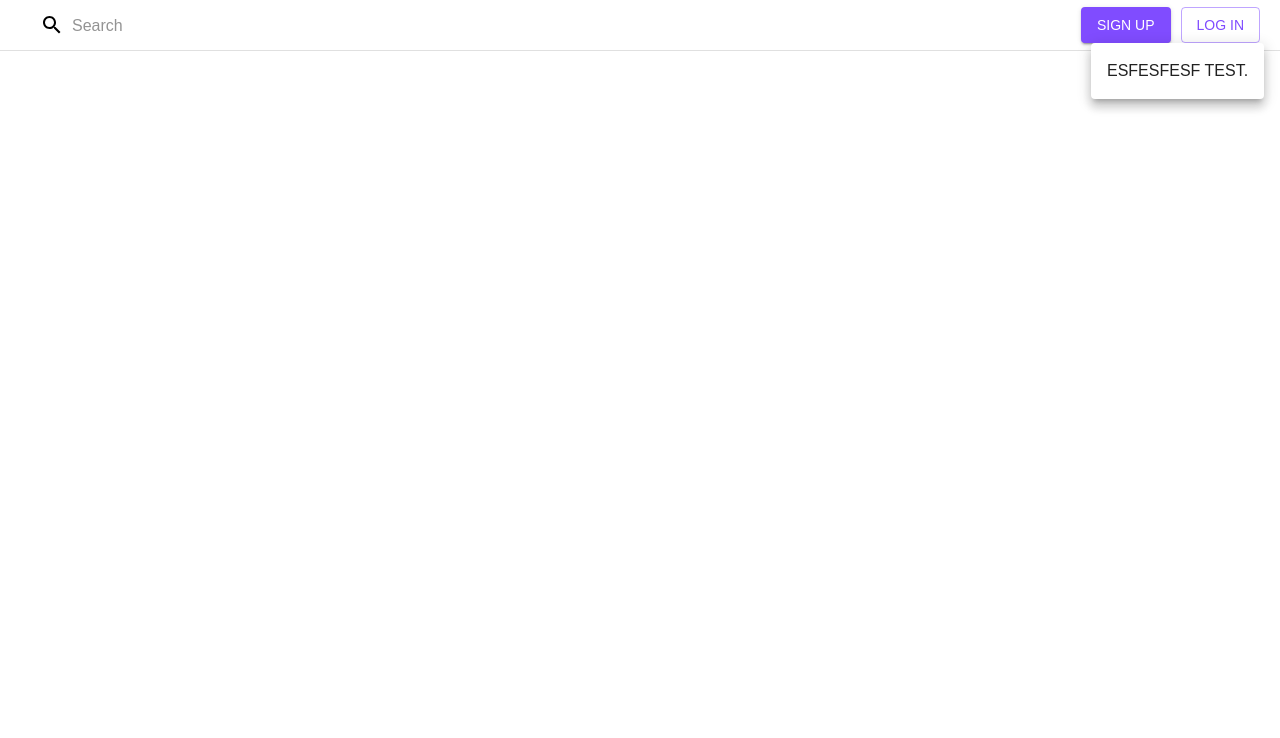
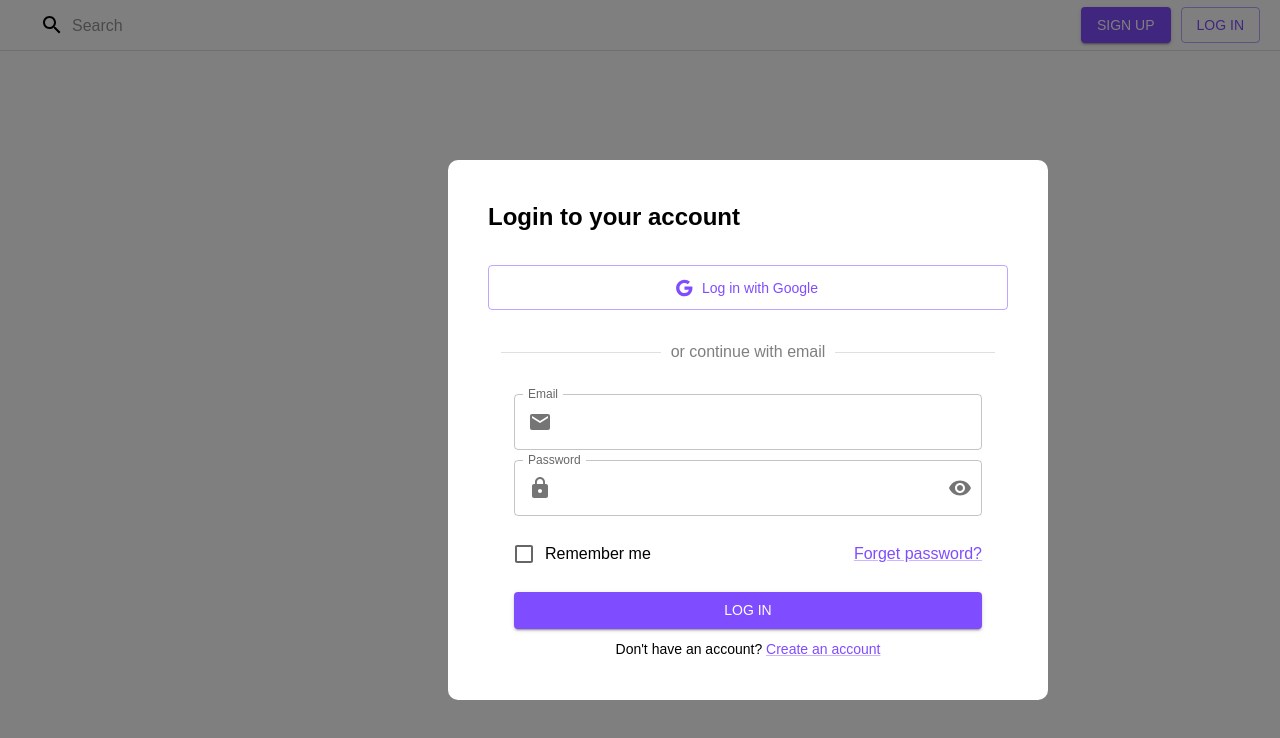
Before and after one commit to Music-Web-Micro-service/music-web-frontend, a React (Create React App) app: page / in a window 1280 px wide. Both pictures are taken after a click on the button "LOG IN". Shown: the top 738 px of the page. Built offline with nearby package versions, Linux system fonts and the light colour scheme.

Commit message:
实现主要内容

```diff
--- /dev/null
+++ b/src/pages/home-page/VerificationCodeInput/index.tsx
@@ -0,0 +1,42 @@
+import {Box, TextField} from "@mui/material";
+import {ChangeEvent, useRef} from "react";
+
+export default function VerificationCodeInput() {
+  const inputRefs = [
+    useRef<HTMLInputElement>(null),
+    useRef<HTMLInputElement>(null),
+    useRef<HTMLInputElement>(null),
+    useRef<HTMLInputElement>(null),
+    useRef<HTMLInputElement>(null),
+    useRef<HTMLInputElement>(null),
+  ];
+
+  const handleInputChange = (
+    event: ChangeEvent<HTMLInputElement | HTMLTextAreaElement>,
+    index: number,
+  ) => {
+    const value = event.target.value;
+
+    if (value.length === 1 && index < 5) {
+      inputRefs[index + 1].current?.focus();
+    } else if (value.length === 0 && index > 0) {
+      inputRefs[index - 1].current?.focus();
+    }
+  };
+  return (
+    <>
+      {inputRefs.map((inputRef, index) => (
+        <TextField
+          key={index}
+          inputRef={inputRef}
+          onChange={(event) => handleInputChange(event, index)}
+          variant="outlined"
+          size="small"
+          margin="dense"
+          sx={{width: "40px", height: "40px", margin: "0 10px"}}
+          inputProps={{inputMode: "numeric", pattern: "[0-9]", maxLength: 1, textalign: "center"}}
+        />
+      ))}
+    </>
+  );
+}
--- a/src/pages/home-page/tabs/index.tsx
+++ b/src/pages/home-page/tabs/index.tsx
@@ -1,23 +1,73 @@
 import React, {useState} from "react";
 import Box from "@mui/material/Box";
-import {Button, Popover, Typography} from "@mui/material";
+import {
+  Button,
+  Divider,
+  FormControlLabel,
+  Modal,
+  TextField,
+  Typography,
+  Checkbox,
+  InputAdornment,
+  FormControl,
+  InputLabel,
+  IconButton,
+  OutlinedInput,
+  Link,
+} from "@mui/material";
 import SearchBar from "./search-bar";
+import {Email, EmailOutlined, Google, Lock, Visibility, VisibilityOff} from "@mui/icons-material";
+import VerificationCodeInput from "../VerificationCodeInput";
+
+const loginModalStyle: React.CSSProperties = {
+  top: "20%",
+  left: "35%",
+  right: "auto",
+  bottom: "auto",
+  width: "520px",
+  height: "500px",
+  marginRight: "-50%",
+  // transform: "translate(-50%, -50%)",
+};
+
+const forgetPasswordModalStyle: React.CSSProperties = {
+  top: "20%",
+  left: "35%",
+  right: "auto",
+  bottom: "auto",
+  width: "520px",
+  height: "280px",
+  marginRight: "-50%",
+};
 
 export default function HomeTabs() {
-  const [loginPop, setLoginPop] = useState(false);
-  //标注位置
-  const [anchorEl, setAnchorEl] = React.useState<HTMLButtonElement | null>(
-    null,
-  );
+  const [modalOpen, setModalOpen] = useState(false);
+  const [rememberMe, setRememberMe] = useState(false);
+  const [showPassword, setShowPassword] = React.useState(false);
+  const [isForgetPassword, setIsForgetPassword] = useState(false);
+  const [isCodeSent, setIsCodeSent] = useState(false);
+  const handleCodeSent = () => {
+    setIsCodeSent(!isCodeSent);
+  };
+  const handleForgetPassword = () => {
+    setIsForgetPassword(!isForgetPassword);
+  };
+  const handleClickShowPassword = () => setShowPassword((show) => !show);
 
-  const loginId = loginPop ? "login-popover" : undefined;
-  const loginButtonHandler = (event: React.MouseEvent<HTMLButtonElement>) => {
-    setLoginPop(true);
-    setAnchorEl(event.currentTarget);
+  const handleMouseDownPassword = (event: React.MouseEvent<HTMLButtonElement>) => {
+    event.preventDefault();
   };
-  const loginButtonCloseHandler = () => {
-    setAnchorEl(null);
-    setLoginPop(false);
+  const handleRememberMe = () => {
+    setRememberMe(!rememberMe);
+  };
+  const handleModalOpen = () => {
+    setModalOpen(true);
+  };
+  const handleModalClose = () => {
+    setModalOpen(false);
+  };
+  const handleLogin = () => {
+    console.log("login");
   };
   return (
     <Box sx={{width: "100%", height: "50px"}}>
@@ -34,31 +84,200 @@ export default function HomeTabs() {
       >
         <SearchBar />
         <Box>
-          <Button
-            variant="contained"
-            sx={{marginRight: "10px"}}
-          >
+          <Button variant="contained" sx={{marginRight: "10px"}}>
             Sign up
           </Button>
-          <Button
-            variant="outlined"
-            sx={{marginRight: "20px"}}
-            onClick={loginButtonHandler}
-          >
+          <Button onClick={handleModalOpen} variant="outlined" sx={{marginRight: "20px"}}>
             Log in
           </Button>
-          <Popover
-            id={loginId}
-            open={loginPop}
-            anchorEl={anchorEl}
-            anchorOrigin={{
-              vertical: "bottom",
-              horizontal: "left",
-            }}
-            onClose={loginButtonCloseHandler}
+
+          <Modal
+            open={modalOpen}
+            style={isForgetPassword ? forgetPasswordModalStyle : loginModalStyle}
           >
-            <Typography sx={{p: 2}}>ESFESFESF TEST.</Typography>
-          </Popover>
+            {/* {isCodeSent && isForgetPassword ? (<></>) : isForgetPassword ? <></> : <></>} */}
+            {!isForgetPassword ? (
+              <Box
+                sx={{
+                  borderRadius: "10px",
+                  padding: "20px 40px 20px 40px",
+                  width: "100%",
+                  height: "100%",
+                  display: "flex",
+                  flexDirection: "column",
+                  justifyContent: "center",
+                  backgroundColor: "background.paper",
+                  // alignItems: "center",
+                }}
+              >
+                <Typography variant="h5" component="h2" marginBottom={4} fontWeight={700}>
+                  Login to your account
+                </Typography>
+                <Button
+                  startIcon={<Google />}
+                  variant="outlined"
+                  sx={{height: "45px", textTransform: "none"}}
+                >
+                  {" "}
+                  Log in with Google
+                </Button>
+                <Divider
+                  sx={{
+                    width: "95%",
+                    alignSelf: "center",
+                    marginBottom: "30px",
+                    marginTop: "30px",
+                  }}
+                >
+                  <Typography sx={{opacity: 0.5}}>or continue with email</Typography>
+                </Divider>
+                <Box sx={{width: "90%", alignSelf: "center"}}>
+                  <form onSubmit={handleLogin}>
+                    <TextField
+                      id="standard-basic"
+                      label="Email"
+                      sx={{width: "100%"}}
+                      InputProps={{
+                        startAdornment: (
+                          <InputAdornment position="start">
+                            <Email />
+                          </InputAdornment>
+                        ),
+                      }}
+                    />
+                    <FormControl
+                      sx={{
+                        marginTop: "10px",
+                        marginBottom: "10px",
+                        width: "100%",
+                      }}
+                      variant="outlined"
+                    >
+                      <InputLabel htmlFor="outlined-adornment-password">Password</InputLabel>
+
+                      <OutlinedInput
+                        id="outlined-adornment-password"
+                        type={showPassword ? "text" : "password"}
+                        startAdornment={
+                          <InputAdornment position="start">
+                            <Lock />
+                          </InputAdornment>
+                        }
+                        endAdornment={
+                          <InputAdornment position="end">
+                            <IconButton
+                              aria-label="toggle password visibility"
+                              onClick={handleClickShowPassword}
+                              onMouseDown={handleMouseDownPassword}
+                              edge="end"
+                            >
+                              {showPassword ? <VisibilityOff /> : <Visibility />}
+                            </IconButton>
+                          </InputAdornment>
+                        }
+                        label="Password"
+                      />
+                    </FormControl>
+                    <Box
+                      display={"flex"}
+                      flexDirection={"row"}
+                      justifyContent={"space-between"}
+                      sx={{marginBottom: "10px"}}
+                    >
+                      <FormControlLabel
+                        control={<Checkbox />}
+                        label="Remember me"
+                        onChange={handleRememberMe}
+                        sx={{width: "100%"}}
+                      />
+                      <Link href="#" onClick={handleForgetPassword}>
+                        <Typography
+                          margin={"16px 0px 16px 0px"}
+                          alignSelf={"center"}
+                          whiteSpace={"nowrap"}
+                        >
+                          Forget password?
+                        </Typography>{" "}
+                      </Link>
+                    </Box>
+
+                    <Button
+                      type="submit"
+                      sx={{width: "1", marginBottom: "10px"}}
+                      variant="contained"
+                    >
+                      Log in
+                    </Button>
+                  </form>
+                </Box>
+
+                <Typography variant="body2" textAlign={"center"}>
+                  {" "}
+                  Don't have an account?{" "}
+                  <Link href="#" onClick={handleModalClose}>
+                    Create an account
+                  </Link>
+                </Typography>
+              </Box>
+            ) : (
+              <Box
+                sx={{
+                  borderRadius: "10px",
+                  padding: "20px 40px 20px 40px",
+                  width: "100%",
+                  height: "100%",
+                  display: "flex",
+                  flexDirection: "column",
+                  justifyContent: "center",
+                  backgroundColor: "background.paper",
+                  // alignItems: "center",
+                }}
+              >
+                <Box sx={{marginBottom: "20px"}}>
+                  <Typography variant="h5" marginBottom={"0px"} fontWeight={700}>
+                    Forgot your password?
+                  </Typography>
+                  <Typography variant="body2" sx={{opacity: "50%"}}>
+                    {isCodeSent
+                      ? "Enter the code you received from your email address"
+                      : "Enter your email address to get a code to reset your password"}
+                  </Typography>
+                </Box>
+                {isCodeSent ? (
+                  <>
+                    <Box sx={{alignSelf: "center", margin: "20px 0px"}}>
+                      <VerificationCodeInput></VerificationCodeInput>
+                    </Box>
+                    <Typography variant="body2" whiteSpace={"nowrap"} textAlign={"center"}>
+                      <span style={{opacity: 0.5}}>Didn't receive a code? </span>
+                      <Link href="#" onClick={handleCodeSent}>
+                        <span style={{fontWeight: 700}}>Resend code</span>
+                      </Link>
+                    </Typography>
+                  </>
+                ) : (
+                  <>
+                    {" "}
+                    <TextField
+                      id="standard-basic"
+                      label="Email"
+                      sx={{width: "1", marginBottom: "20px"}}
+                      InputProps={{
+                        startAdornment: (
+                          <InputAdornment position="start">
+                            <EmailOutlined />
+                          </InputAdornment>
+                        ),
+                      }}
+                    />
+                    <Button sx={{width: "1"}} variant="contained" onClick={handleCodeSent}>
+                      Send code
+                    </Button>
+                  </>
+                )}
+              </Box>
+            )}
+          </Modal>
         </Box>
       </Box>
     </Box>
```
Also changed, not shown: src/pages/home-page/tabs/search-bar/index.tsx (+4 -4 lines).
